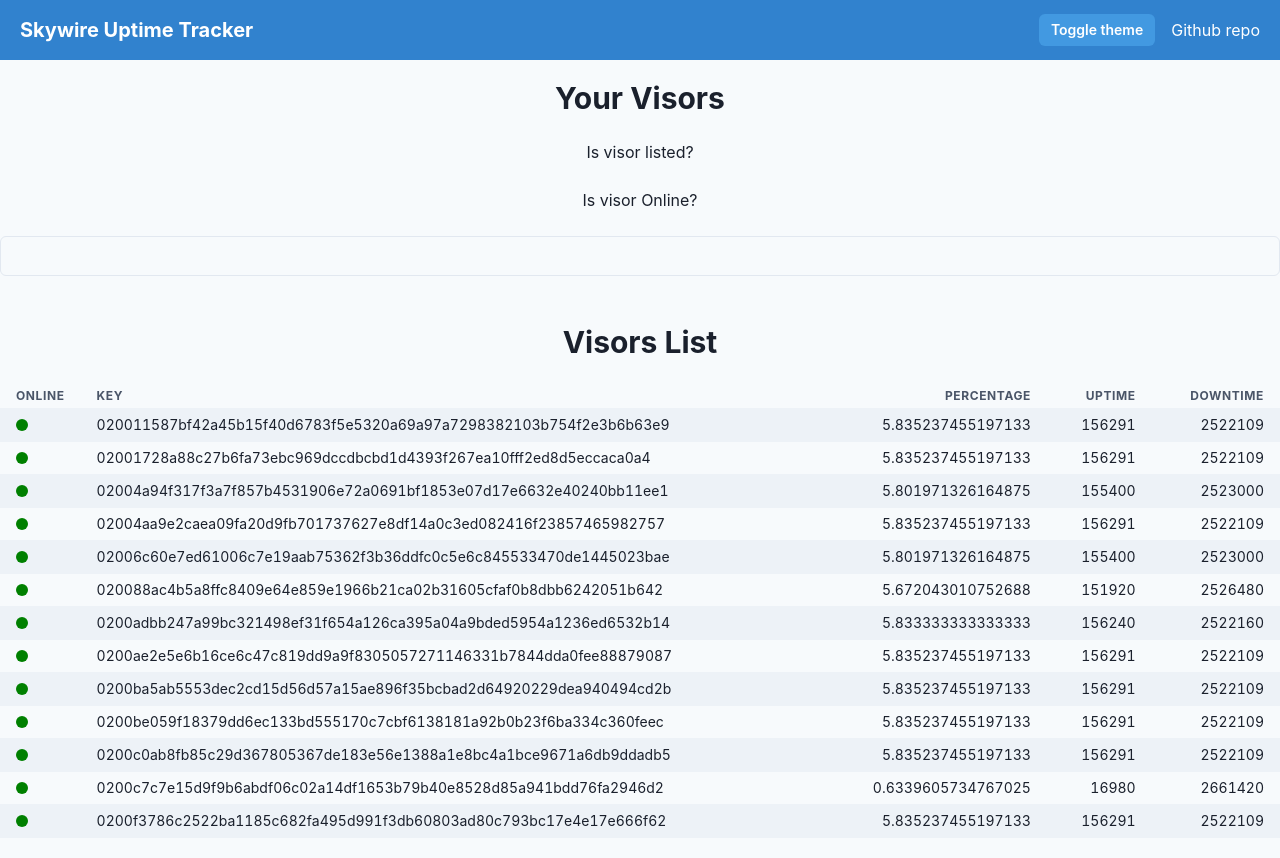
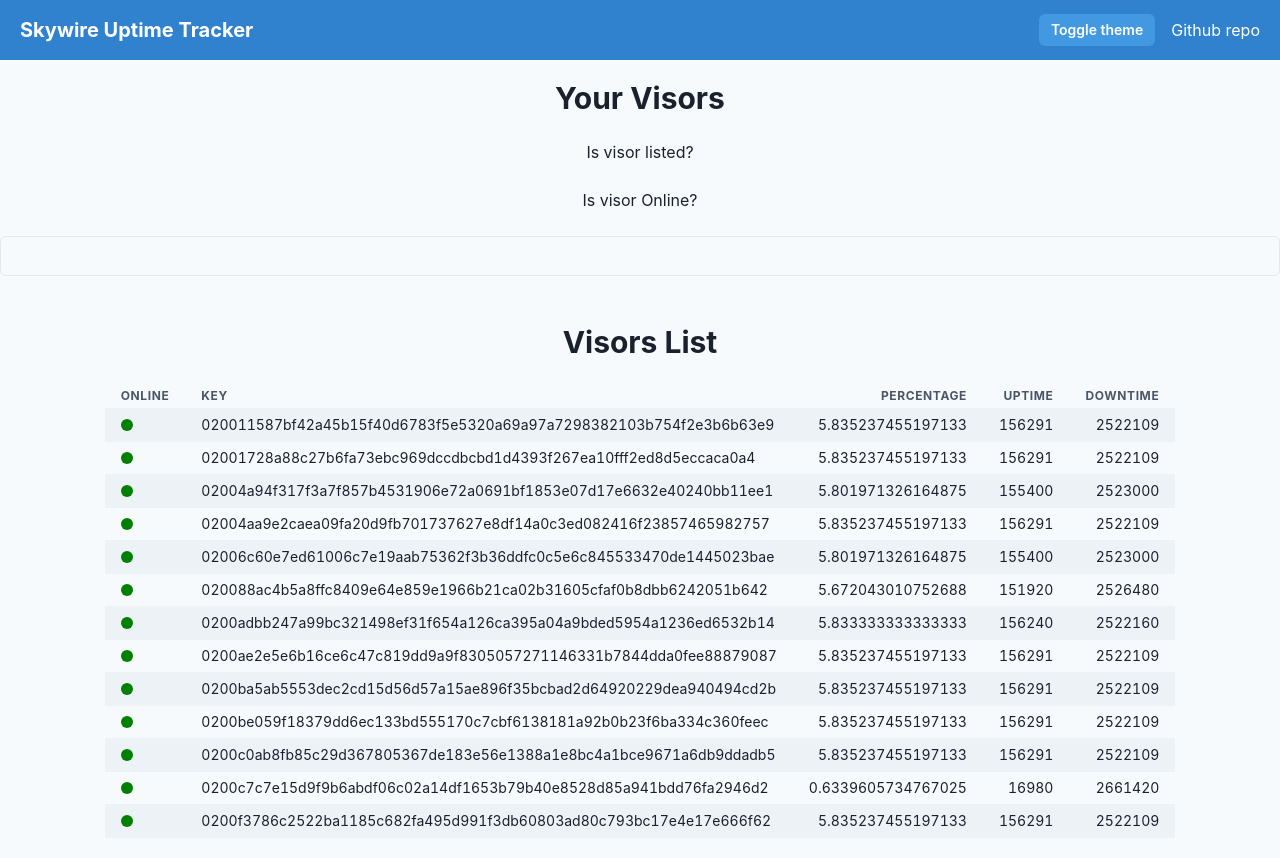
Before and after one commit to madeinchema/skywire-uptime-tracker, a Next.js app: page / in a window 1280 px wide. Built offline with nearby package versions, Linux system fonts and the light colour scheme.

Commit message:
manage horizontal overflow

```diff
--- a/components/VisorsUptimeTable.tsx
+++ b/components/VisorsUptimeTable.tsx
@@ -7,6 +7,7 @@ type Props = {
 
 const VisorsUptimeTable = ({ dataSource }: Props) => {
   return (
+    <Box overflowX="auto" maxWidth="100%">
       <Table size="sm" variant="striped">
         <Thead>
           <Th width="80px">Online</Th>
@@ -35,6 +36,7 @@ const VisorsUptimeTable = ({ dataSource }: Props) => {
             ))}
         </Tbody>
       </Table>
+    </Box>
   );
 };
 
```
Lines whose indentation alone changed are shown as unchanged.
